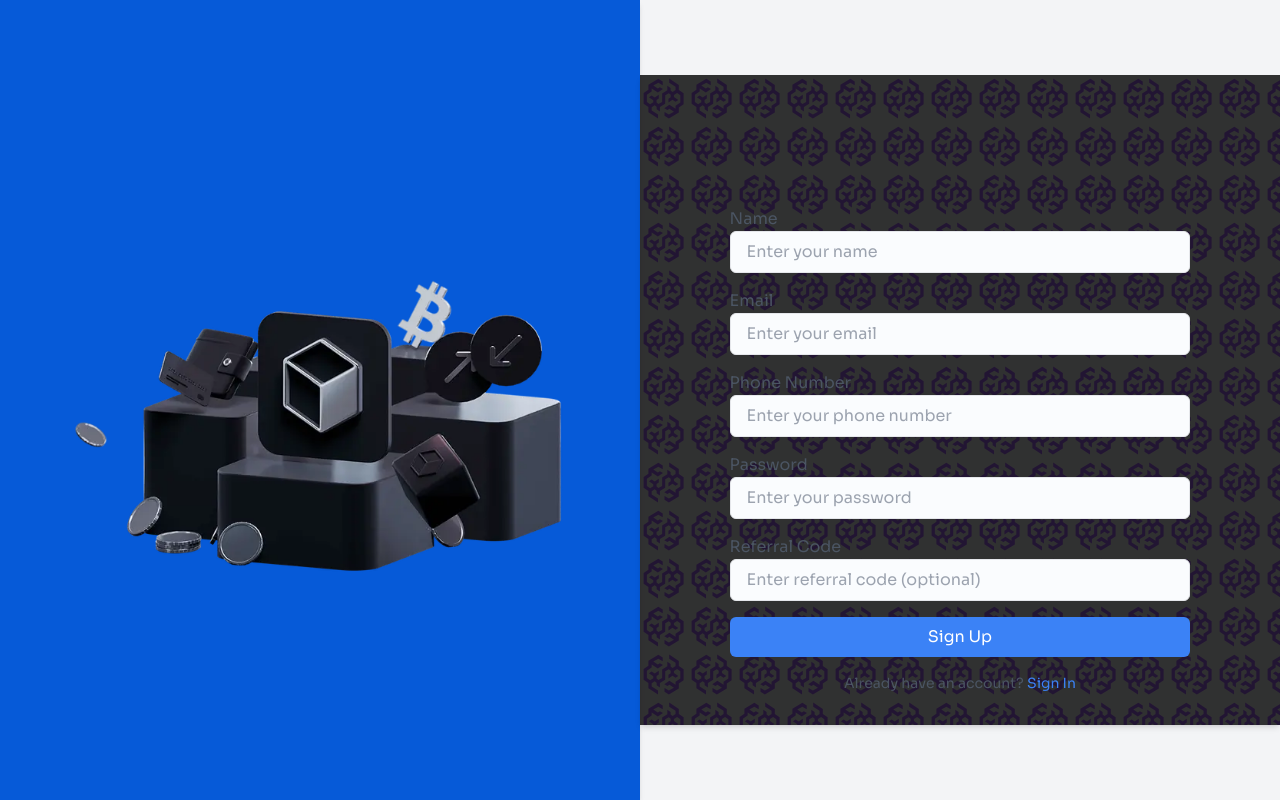
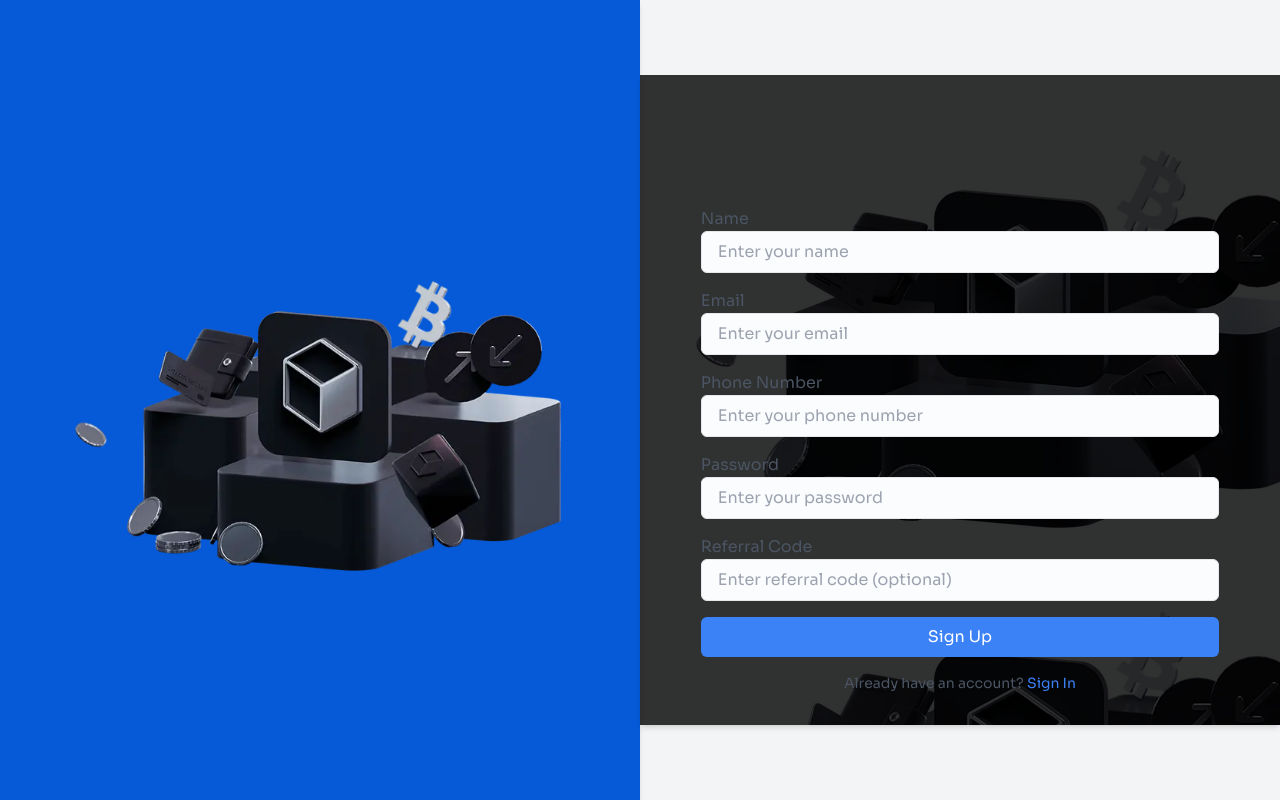
Before and after one commit to fadeyibigbolahan/arisebitcrown_frontend, a React (Vite) app: page /#/signup in a window 1280 px wide. Built offline with nearby package versions, Linux system fonts and the light colour scheme.

Commit message:
background

```diff
--- a/src/pages/SignIn.jsx
+++ b/src/pages/SignIn.jsx
@@ -61,7 +61,7 @@
         <img src={cryptomusss} alt="crypt" />
       </div>
       <div
-        style={{ backgroundImage: `url(${brainwaveSymbol})` }}
+        style={{ backgroundImage: `url(${cryptomusss})` }}
         className="flex justify-center items-center w-full md:w-1/2 h-screen"
       >
         <div className="flex flex-col justify-center items-center w-full h-full bg-black/80 md:p-8 shadow-md">
--- a/src/pages/SignUp.jsx
+++ b/src/pages/SignUp.jsx
@@ -66,7 +66,7 @@
         <img src={cryptomusss} alt="crypt" />
       </div>
       <div
-        style={{ backgroundImage: `url(${brainwaveSymbol})` }}
+        style={{ backgroundImage: `url(${cryptomusss})` }}
         className="flex justify-center items-center w-full md:w-1/2"
       >
         <div className="flex flex-col justify-center items-center bg-black/80 md:p-8 p-4 shadow-md w-full">
@@ -81,7 +81,7 @@
             </a>
           </div>
           <div className="h-[100px]"></div>
-          <form onSubmit={onSignUp} className="space-y-4 w-[80%]">
+          <form onSubmit={onSignUp} className="space-y-4 w-[90%]">
             <div>
               <label className="block text-gray-600">Name</label>
               <input
```
